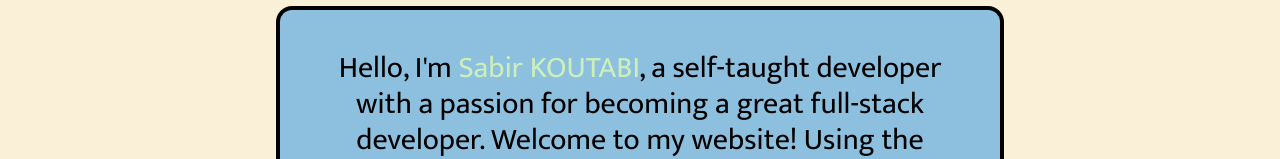
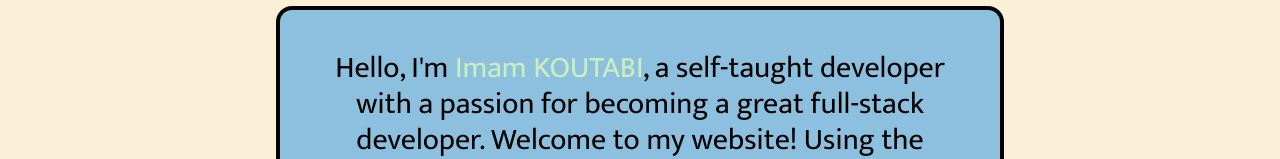
Before and after one commit to Sabir222/Movie, a React (Vite) app: page /About in a window 1280 px wide. Shown: the part 236-395 px from the top of the page. Built offline with nearby package versions, Linux system fonts and the light colour scheme.

Commit message:
Update About.tsx

```diff
--- a/src/Pages/About.tsx
+++ b/src/Pages/About.tsx
@@ -13,7 +13,7 @@ function About() {
           About me
         </h1>
         <div className="p-2 text-center md:p-10 ring-black md:text-3xl ring-4 bg-[#8CC0DE] rounded-xl md:w-[720px]">
-          Hello, I'm <span className="text-[#CCEEBC]">Sabir KOUTABI</span>, a
+          Hello, I'm <span className="text-[#CCEEBC]">Imam KOUTABI</span>, a
           self-taught developer with a passion for becoming a great full-stack
           developer. Welcome to my website! Using the powerful combination of
           <span>
```
